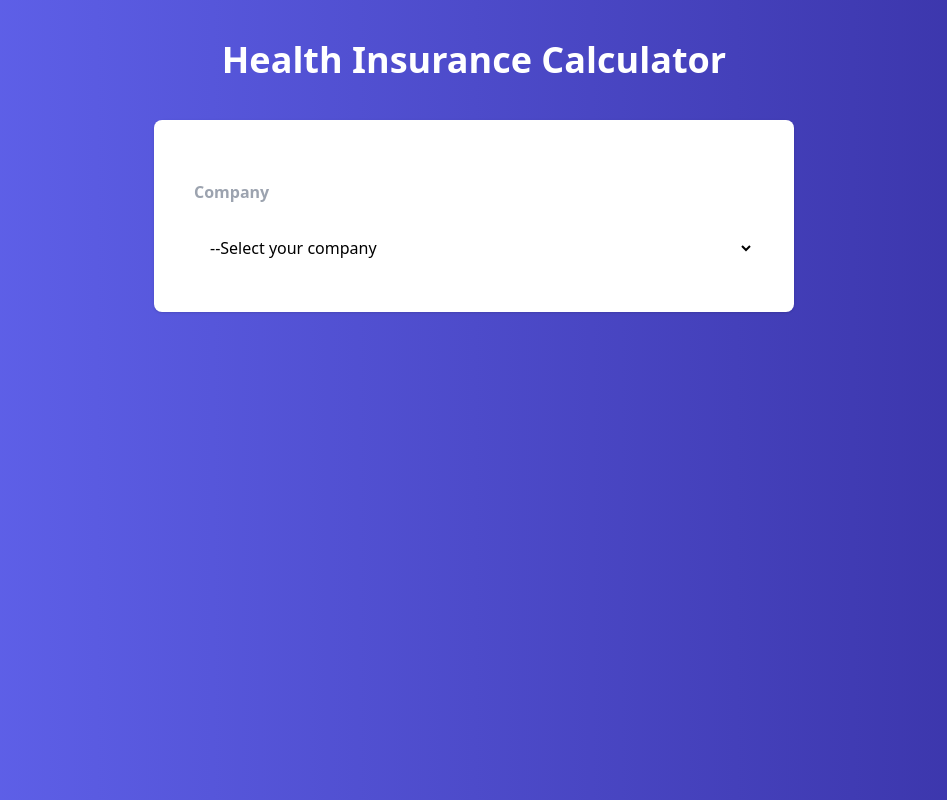
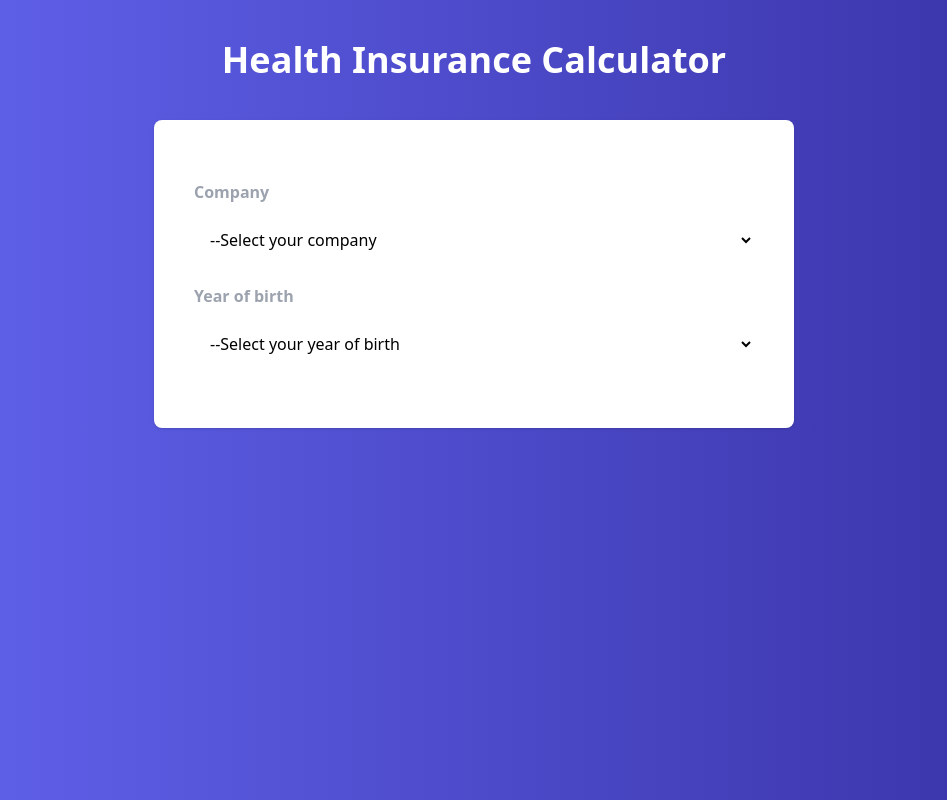
Before and after one commit to martaalcazarr/quoter, a React (Vite) app: page / in a window 1280 px wide. Shown: the whole page, without its empty margins (166-1113 px from the left). Built offline with nearby package versions, Linux system fonts and the light colour scheme.

Commit message:
add years to form

```diff
--- a/src/components/Form.jsx
+++ b/src/components/Form.jsx
@@ -1,4 +1,4 @@
-import { COMPANIES } from "../constants"
+import { COMPANIES, YEARS } from "../constants"
 
 const Form = () => {
   return (
@@ -7,9 +7,7 @@ const Form = () => {
     <form>
         <div className="my-5">
             <label className="block mb-3 font-bold text-gray-400">Company</label>
-        </div>
-
-        <select name="company" id="company" className="w-full p-3 bg-white border-gray-200">
+            <select name="company" id="company" className="w-full p-3 bg-white border-gray-200">
             <option value="0">--Select your company</option>
             {COMPANIES.map(company => (
                 <option
@@ -19,6 +17,21 @@ const Form = () => {
                 </option>
             ))}
         </select>
+        </div>
+
+        <div className="my-5">
+            <label className="block mb-3 font-bold text-gray-400">Year of birth</label>
+            <select name="company" id="company" className="w-full p-3 bg-white border-gray-200">
+            <option value="0">--Select your year of birth</option>
+            {YEARS.map(year => (
+                <option
+                key={year}
+                value={year}>
+                    {year}
+                </option>
+            ))}
+        </select>
+        </div>
     </form>
     </>
   )
--- a/src/constants/index.js
+++ b/src/constants/index.js
@@ -2,4 +2,10 @@ export const COMPANIES = [
     {id:1, name: 'Motlife' },
     {id:2, name: 'Asurlife'},
     {id:3, name: 'Safelife'}
-]
+];
+
+const YEARMAX = new Date().getFullYear();
+export const YEARS = Array.from(
+    new Array(65),
+    (value, index) => YEARMAX -index
+);
```
